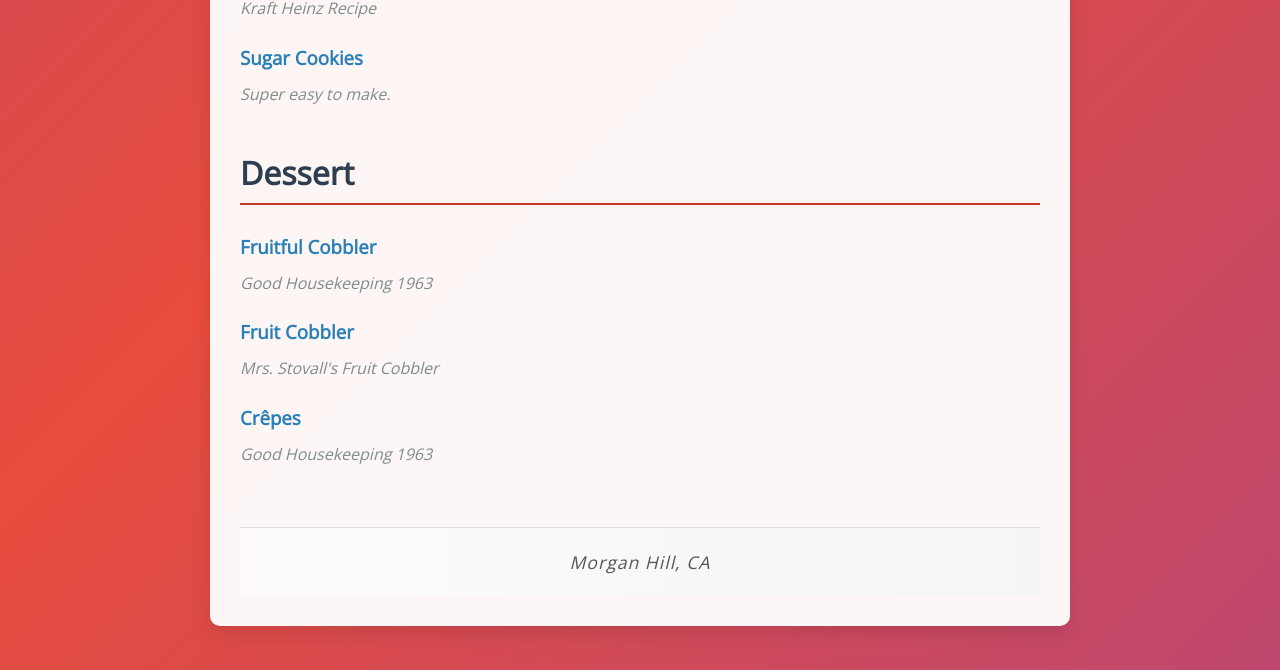
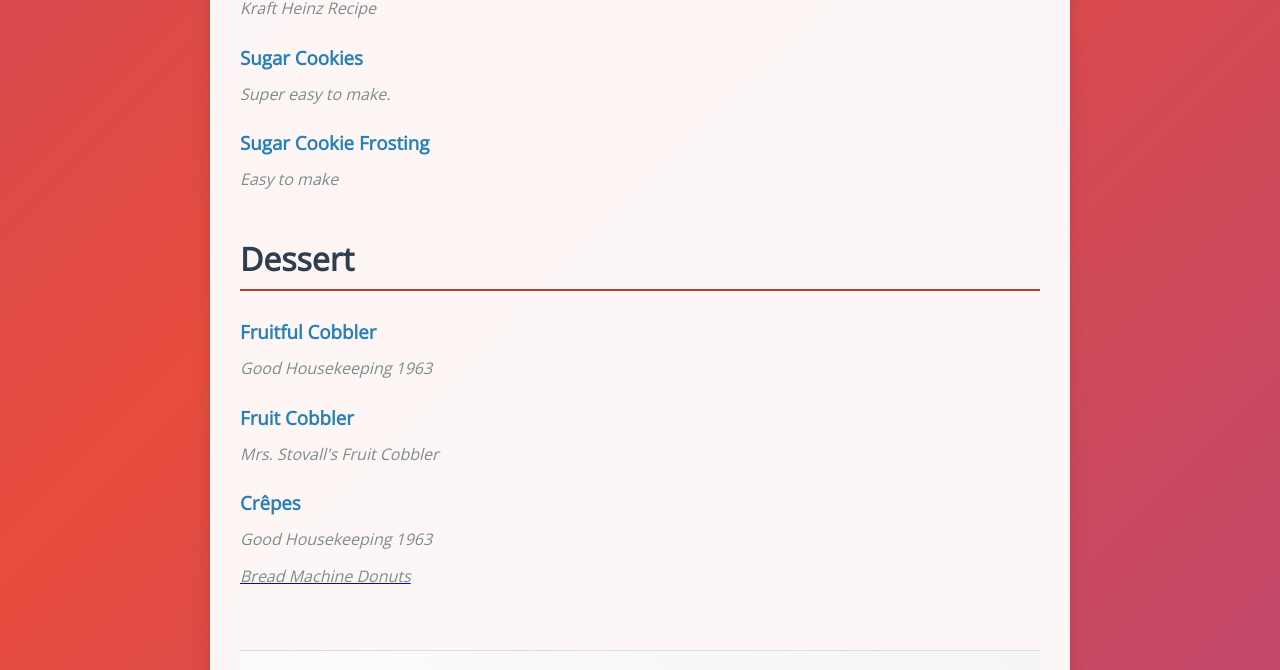
Before and after one commit to Benitoite/recipes, a plain HTML site: page index.html in a window 1280 px wide. Shown: the part 1148-1818 px from the top of the page. Drawn offline with nearby package versions, Linux system fonts and the light colour scheme.

Commit message:
Update index.html

```diff
--- a/index.html
+++ b/index.html
@@ -222,6 +222,10 @@
     <h3><a href="sugar-cookies.pdf">Sugar Cookies</a></h3>
     <h4>Super easy to make.</h4>
 
+    <h3><a href="cookie-frosting">Sugar Cookie Frosting</a></h3>
+    <h4>Easy to make</h4>
+
+
     <h2>Dessert</h2>
     <h3><a href="cobbler.pdf">Fruitful Cobbler</a></h3>
     <h4>Good Housekeeping 1963</h4>
@@ -231,6 +235,9 @@
 
     <h3><a href="crepes.pdf">Crêpes</a></h3>
     <h4>Good Housekeeping 1963</h4>
+
+    <h3><a href="Doughnuts"</a></h3>
+    <h4>Bread Machine Donuts</h4>
 
     <footer class="footer">
       <p>Morgan Hill, CA</p>
```
